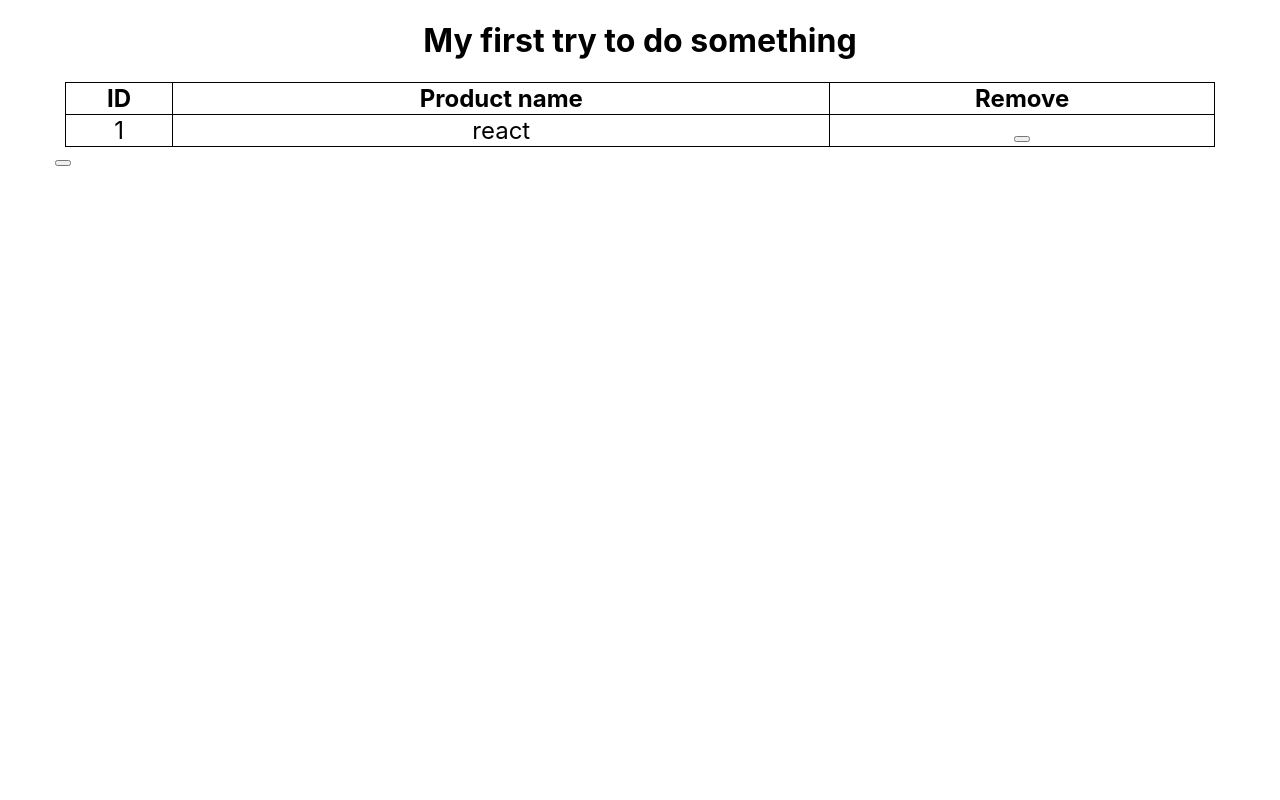
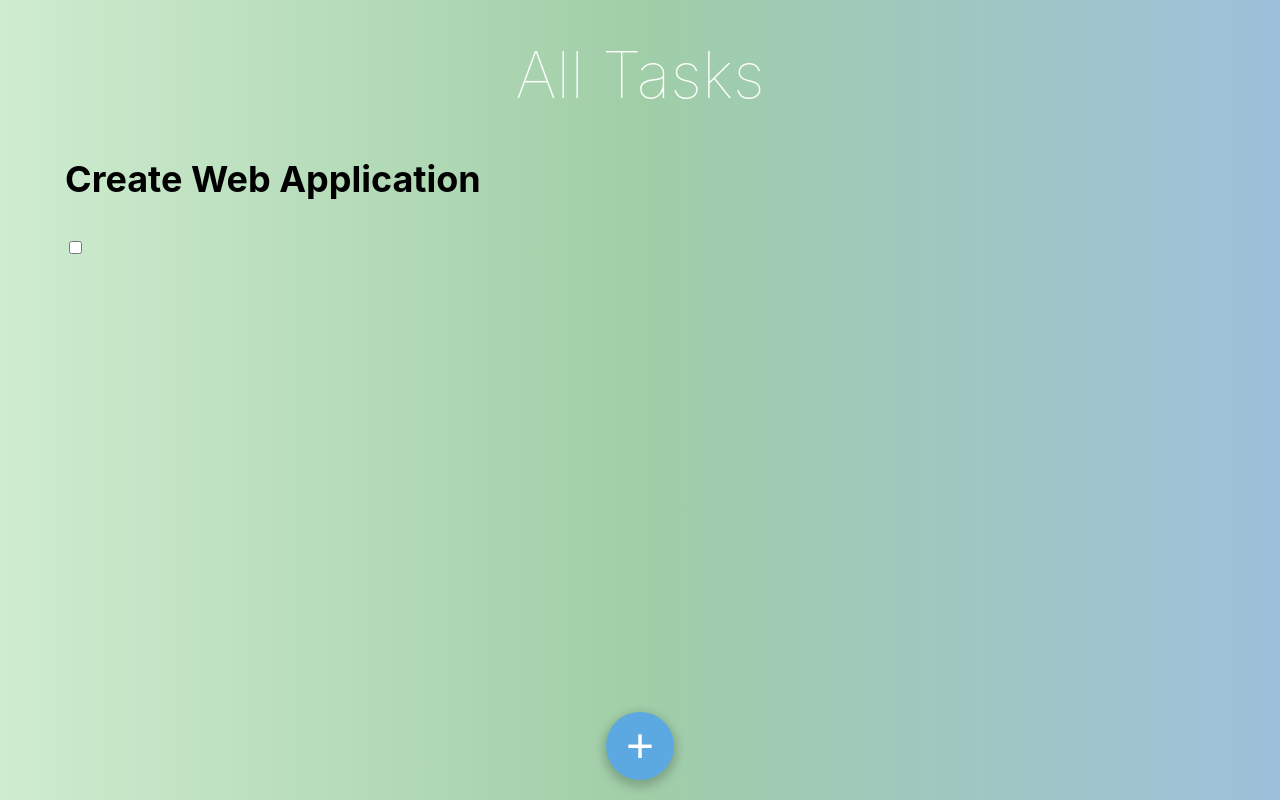
Before and after one commit to Voice60/ToDoApp, a React (Create React App) app: page / in a window 1280 px wide. Built offline with nearby package versions, Linux system fonts and the light colour scheme.

Commit message:
creating a new interface and some new things

```diff
--- a/public/index.html
+++ b/public/index.html
@@ -10,34 +10,11 @@
       content="Web site created using create-react-app"
     />
     <link rel="apple-touch-icon" href="%PUBLIC_URL%/logo192.png" />
-    <!--
-      manifest.json provides metadata used when your web app is installed on a
-      user's mobile device or desktop. See https://developers.google.com/web/fundamentals/web-app-manifest/
-    -->
     <link rel="manifest" href="%PUBLIC_URL%/manifest.json" />
-    <!--
-      Notice the use of %PUBLIC_URL% in the tags above.
-      It will be replaced with the URL of the `public` folder during the build.
-      Only files inside the `public` folder can be referenced from the HTML.
-
-      Unlike "/favicon.ico" or "favicon.ico", "%PUBLIC_URL%/favicon.ico" will
-      work correctly both with client-side routing and a non-root public URL.
-      Learn how to configure a non-root public URL by running `npm run build`.
-    -->
-    <title>React App</title>
+    <title>Tasks</title>
   </head>
   <body>
     <noscript>You need to enable JavaScript to run this app.</noscript>
     <div id="root"></div>
-    <!--
-      This HTML file is a template.
-      If you open it directly in the browser, you will see an empty page.
-
-      You can add webfonts, meta tags, or analytics to this file.
-      The build step will place the bundled scripts into the <body> tag.
-
-      To begin the development, run `npm start` or `yarn start`.
-      To create a production bundle, use `npm run build` or `yarn build`.
-    -->
   </body>
 </html>
--- a/src/App.js
+++ b/src/App.js
@@ -1,17 +1,20 @@
 import { connect, Provider } from 'react-redux';
 import './App.scss';
-import { addListItem, removeListItem } from './redux/listReducer';
+import TasksContainer from './components/tasksContainer';
+import { addTask, removeTask } from './redux/listReducer';
 import store from './redux/store';
 
-function App({ list, addListItem, removeListItem }) {
+function App({ list, addTask, removeTask }) {
   let tableElements = list.map((el) => {
 
     return (
       <tr>
         <td>{el.id}</td>
         <td>{el.name}</td>
-        <td>
-          <button onClick={() => removeListItem(el.id)}></button>
+        <td onClick={() => removeTask(el.id)}>
+          <p></p>
+            {/* <button ></button> */}
+
         </td>
       </tr>
     )
@@ -20,23 +23,12 @@ function App({ list, addListItem, removeListItem }) {
   return (
       <div className='heroWrap'>
         <header>
-          <h1 align='center' className='mainTitle'>My first try to do something</h1>
+          <h1 align='center' className='mainTitle'>All Tasks</h1>
         </header>
         <div className="mainWrap">
-          <table>
-            <thead>
-              <tr>
-                <th>ID</th>
-                <th>Product name</th>
-                <th>Remove</th>
-              </tr>
-            </thead>
-            {tableElements}
-            <tbody>
-            </tbody>
-          </table>
+          <TasksContainer />
         </div>
-        <button onClick={addListItem}></button>
+        <button className='addNewTask' onClick={addTask}>+</button>
       </div>
   );
 }
@@ -49,11 +41,11 @@ let mstp = (state) => {
 }
 let mdtp = (dispatch) => {
   return {
-    addListItem: () => {
-      dispatch(addListItem())
+    addTask: () => {
+      dispatch(addTask())
     },
-    removeListItem: (id) => {
-      dispatch(removeListItem(id))
+    removeTask: (id) => {
+      dispatch(removeTask(id))
     }
   }
 }
--- a/src/App.scss
+++ b/src/App.scss
@@ -1,6 +1,4 @@
-%blbd {
-  border: 1px solid #000;
-}
+@import 'colors.scss';
 
 .heroWrap {
   width: 100%;
@@ -8,29 +6,45 @@
   margin: 0 auto;
 }
 
+.mainTitle {
+  margin-bottom: 50px;
+  font-size: 4rem;
+  font-weight: 100;
+  color: white;
+  line-height: 4rem;
+}
+
 .mainWrap {
   margin: 0 10px;
+  font-size: 1.5rem;
+}
 
-  .mainTitle {
-    margin-bottom: 50px;
-    font-size: 3.5rem;
-  }
+.addNewTask {
+  color: white;
+  box-sizing: content-box;
+  line-height: 100%;
+  font-size: 3rem;
+  font-weight: 100;
+  width: 48px;
+  height: 48px;
+  background-color: #5CA8E0;
+  padding: 10px;
+  border: 0;
+  border-radius: 50%;
+  position: fixed;
+  left: 0;
+  right: 0;
+  bottom: 0;
+  margin: 0 auto 20px auto;
+  box-shadow: 0px 4px 10px 3px rgba(0, 0, 0, 0.2);
+  transition-duration: 0.5s;
+}
 
-  font-size: 1.5rem;
-
-  table {
-    width: 100%;
-    border-collapse: collapse;
-    @extend %blbd;
-
-    th,
-    tr,
-    td {
-      @extend %blbd;
-
-      text-align: center;
-    }
-
-    thead {}
-  }
+.addNewTask:hover {
+  padding: 15px;
+  margin-bottom: 15px;
+  background-size: cover;
+  width: 56px;
+  height: 56px;
+  font-size: 3.5rem;
 }
--- /dev/null
+++ b/src/colors.scss
@@ -0,0 +1,2 @@
+$lightGray: #FEFEFF;
+$darkGray: #F0F2F5;
--- /dev/null
+++ b/src/components/tasks.jsx
@@ -0,0 +1,18 @@
+import React from 'react'
+import styles from './tasks.module.scss'
+
+let Tasks = ({tasks, editTask, toggleStatus, addTask}) => {
+  // debugger
+  return tasks.map((el) => {
+    return (
+      <div className={styles.item}>
+        <h2 className={styles.task}>{el.task}</h2>
+        <input onChange={() => { debugger
+        toggleStatus(el.id)
+        debugger}} type="checkbox" value={el.status}></input>
+      </div>
+    )
+  })
+}
+
+export default Tasks
--- /dev/null
+++ b/src/components/tasks.module.scss
@@ -0,0 +1,19 @@
+.customСheckbox {
+  position: absolute;
+  z-index: -1;
+  opacity: 0;
+}
+.customCheckbox:before {
+  content: '';
+  display: inline-block;
+  width: 1em;
+  height: 1em;
+  flex-shrink: 0;
+  flex-grow: 0;
+  border: 1px solid #adb5bd;
+  border-radius: 0.25em;
+  margin-right: 0.5em;
+  background-repeat: no-repeat;
+  background-position: center center;
+  background-size: 50% 50%;
+}
--- /dev/null
+++ b/src/components/tasksContainer.jsx
@@ -0,0 +1,20 @@
+import React from 'react'
+import { connect } from 'react-redux'
+import {addTask, toggleStatus, editTask} from '../redux/listReducer'
+import Tasks from './tasks'
+
+let TasksContainer = ({tasks}) => {
+  return <Tasks addTask={addTask} toggleStatus={toggleStatus} editTask={editTask} tasks={tasks} />
+}
+
+const mstp = (state) => ({
+  tasks: state.list.items
+})
+
+const mdtp = () => ({
+  addTask,
+  toggleStatus,
+  editTask,
+})
+
+export default connect(mstp, mdtp)(TasksContainer)
--- a/src/index.scss
+++ b/src/index.scss
@@ -1,4 +1,15 @@
+@import 'colors.scss';
+
+:active, :hover, :focus {
+    outline: 0;
+    outline-offset: 0;
+}
+
 body {
+  background-color: lightgray;
+
+
+  background: linear-gradient(90deg, #cfecd0, #a0cea7, #9ec0db)fixed;
   margin: 0;
   font-family: -apple-system, BlinkMacSystemFont, 'Segoe UI', 'Roboto', 'Oxygen',
     'Ubuntu', 'Cantarell', 'Fira Sans', 'Droid Sans', 'Helvetica Neue',
--- a/src/redux/listReducer.js
+++ b/src/redux/listReducer.js
@@ -1,47 +1,66 @@
 //Consts
 
-const ADD_LIST_ITEM = 'ADD_LIST_ITEM'
-const REMOVE_LIST_ITEM = 'REMOVE_LIST_ITEM'
+const ADD_TASK = 'ADD_TASK'
+const REMOVE_TASK = 'REMOVE_TASK'
+const TOGGLE_STATUS = 'TOGGLE_STATUS'
+const EDIT_TASK = 'EDIT_TASK'
 
 
 let InitialState = {
-  items: [{id: 1, name: 'react'}],
-  currentId: 2
-
+  items: [{ task: 'Create Web Application', status: true, id: 0 }],
+  currentId: 1
 }
 
 //Reducer
 const listReducer = (state = InitialState, action) => {
   switch (action.type) {
-    case ADD_LIST_ITEM:
+    case ADD_TASK: {
       return {
         ...state,
-        items: [...state.items, {id: state.currentId, name: ''}],
-        currentId: state.currentId+=1
+        items: [...state.items, { task: '', status: false, id: state.currentId }]
+      }}
+    case EDIT_TASK: {
+      let newList = [...state.items]
+      for (let i = 0; newList.length > i; i++) {
+        if (newList[i].id === action.id) {
+          newList[i].task = action.task
+        }
       }
-    case REMOVE_LIST_ITEM:
+      return {
+        ...state,
+        items: newList
+      }}
+    case TOGGLE_STATUS: {
       let newList = [...state.items]
-      console.log(newList)
       for (let i = 0; newList.length > i; i++) {
-        console.log(newList[i].id === action.id, newList[i].id, action.id)
+        if (newList[i].id === action.id) {
+          newList[i].status = !newList[i].status
+        }
+      }
+      return {
+        ...state,
+        items: newList
+      }}
+    case REMOVE_TASK: {
+      let newList = [...state.items]
+      for (let i = 0; newList.length > i; i++) {
         if (newList[i].id === action.id) {
           newList.splice(i, 1)
         }
-      } console.log({
-        ...state,
-        items: [...newList]
-      })
-      return {
-        ...state,
-        items: [...newList]
-      }
+        return {
+          ...state,
+          items: [...newList]
+        }
+      }}
     default: return state
   }
 }
 
 //Actions
-export const addListItem = () => ({type: ADD_LIST_ITEM})
-export const removeListItem = (id) => ({type: REMOVE_LIST_ITEM, id})
+export const addTask = () => ({ type: ADD_TASK })
+export const removeTask = (id) => ({ type: REMOVE_TASK, id })
+export const toggleStatus = (id) => ({ type: TOGGLE_STATUS, id })
+export const editTask = (id, task) => ({ type: EDIT_TASK, id, task})
 
 
 export default listReducer
```
Also changed, not shown: src/UKA6xbWFyOU.jpg (added).
